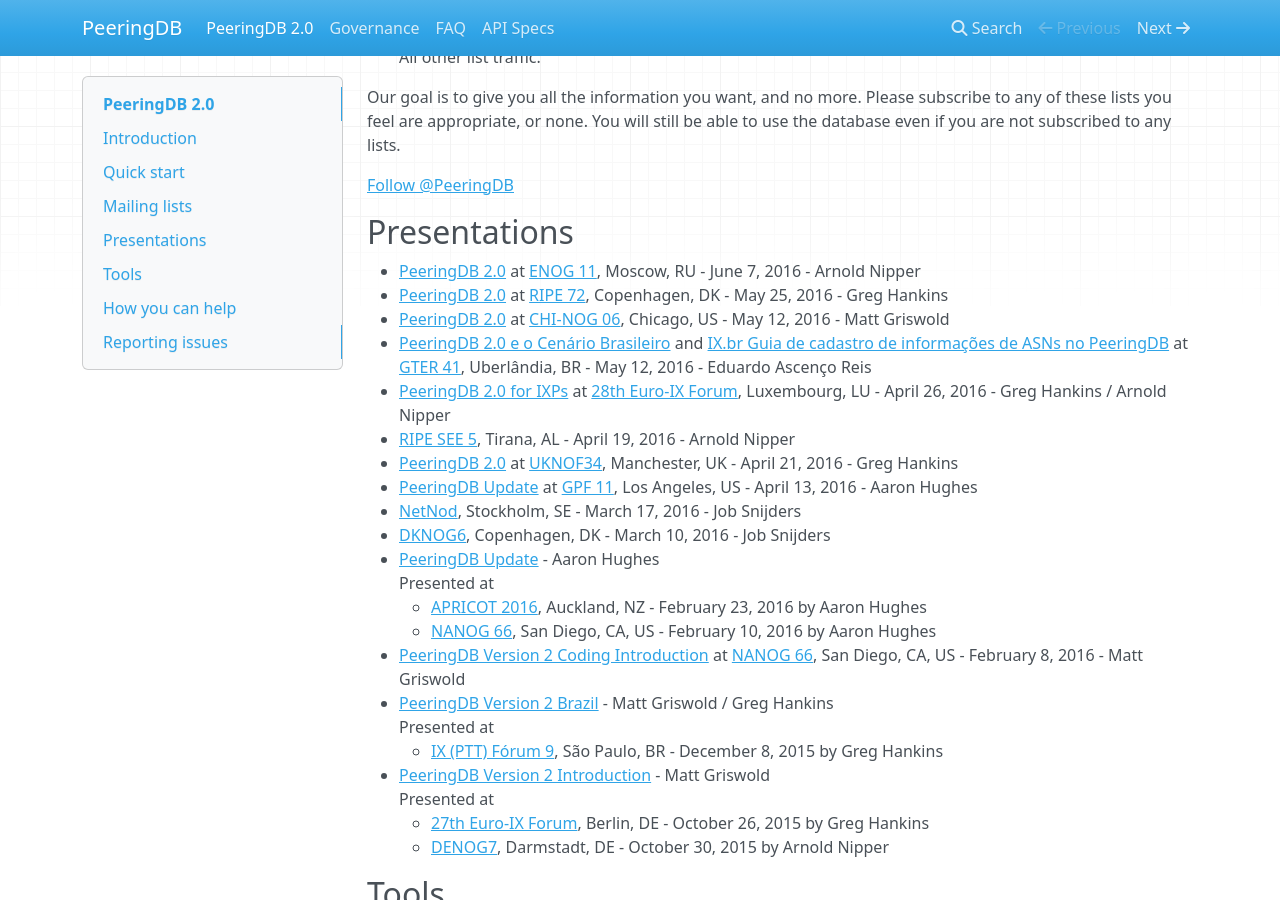
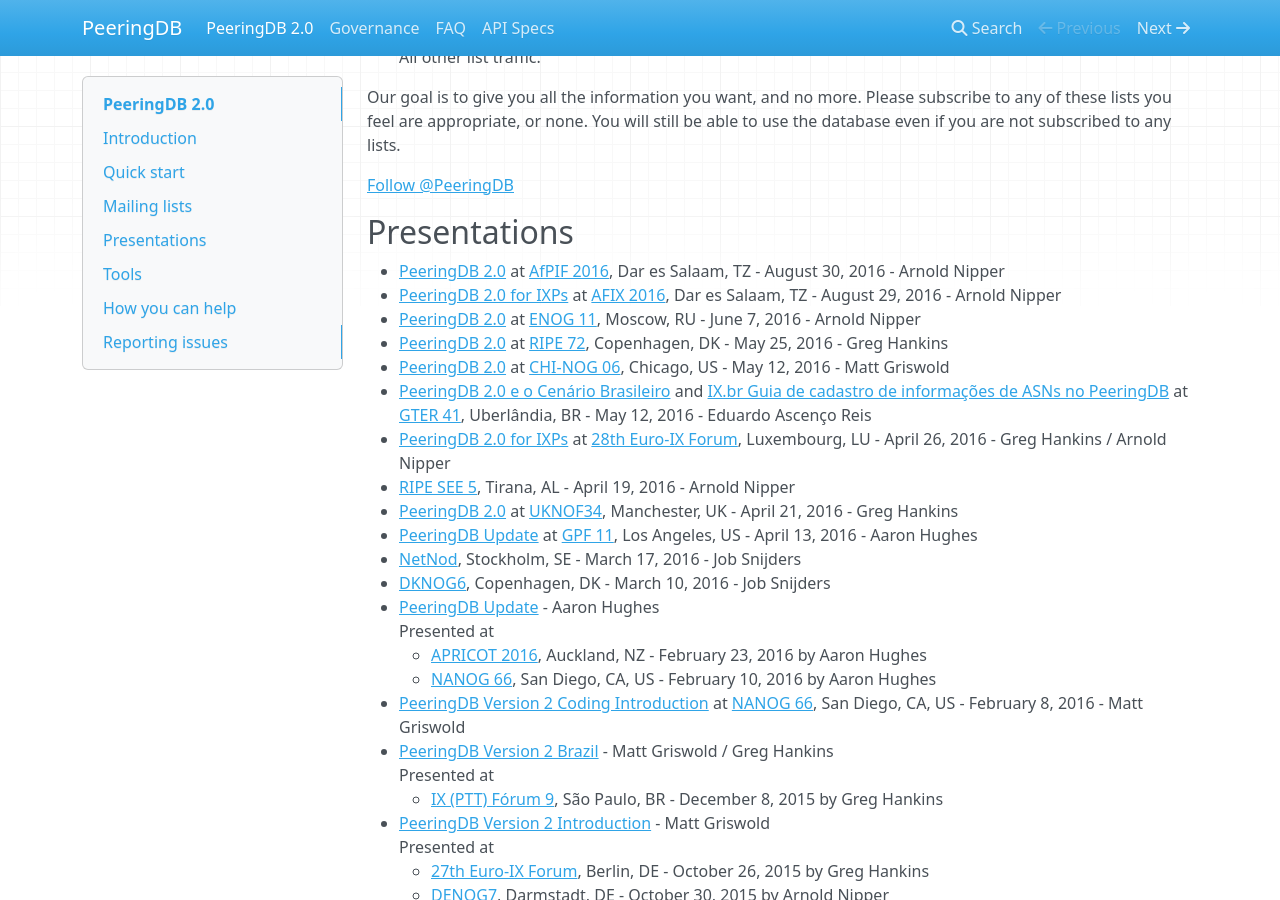
Before and after one commit to peeringdb/docs, an MkDocs documentation site: the page built from docs/index.md, in a window 1280 px wide and 900 px high, scrolled down 1504 px. Built offline with MkDocs 1.6.1, drawn with Linux system fonts in a browser that asks for light colours; nearby versions of some CDN libraries; comment, search, counter and statistics services are not loaded; old or Windows-style settings are respelled for this version of MkDocs.

Commit message:
Added TZ presentations.

```diff
--- a/docs/index.md
+++ b/docs/index.md
@@ -76,6 +76,8 @@
 
 ## Presentations
 
+- [PeeringDB 2.0](presentation/2016-08-30_afpif2016-Nipper-peeringdb.pdf) at [AfPIF 2016](https://www.internetsociety.org/afpif-2016/), Dar es Salaam, TZ - August 30, 2016 - Arnold Nipper
+- [PeeringDB 2.0 for IXPs](presentation/2016-08-29_afix2016-Nipper-peeringdb.pdf) at [AFIX 2016](http://www.af-ix.net/?q=resources/2016/08/afix-2016-meeting-agenda), Dar es Salaam, TZ - August 29, 2016 - Arnold Nipper
 - [PeeringDB 2.0](presentation/2016-06-07_PeeringDB-2.0_ENOG11.pdf) at [ENOG 11](https://www.enog.org/meetings/enog-11/), Moscow, RU - June 7, 2016 - Arnold Nipper
 - [PeeringDB 2.0](presentation/2016-05-25_81-ripe-72-peeringdb.pdf) at [RIPE 72](https://ripe72.ripe.net/), Copenhagen, DK - May 25, 2016 - Greg Hankins
 - [PeeringDB 2.0](presentation/2016-05-12_chi-nog-06-peeringdb.pdf) at [CHI-NOG 06](http://chinog.org/meetings/chi-nog-06/), Chicago, US - May 12, 2016 - Matt Griswold
```
